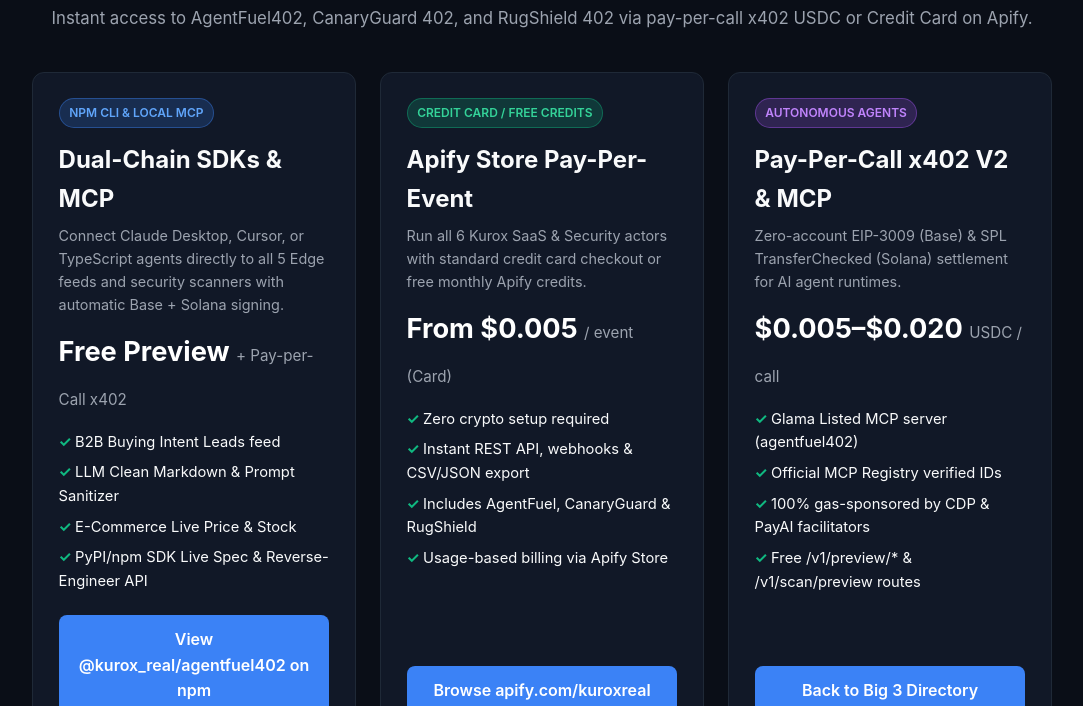
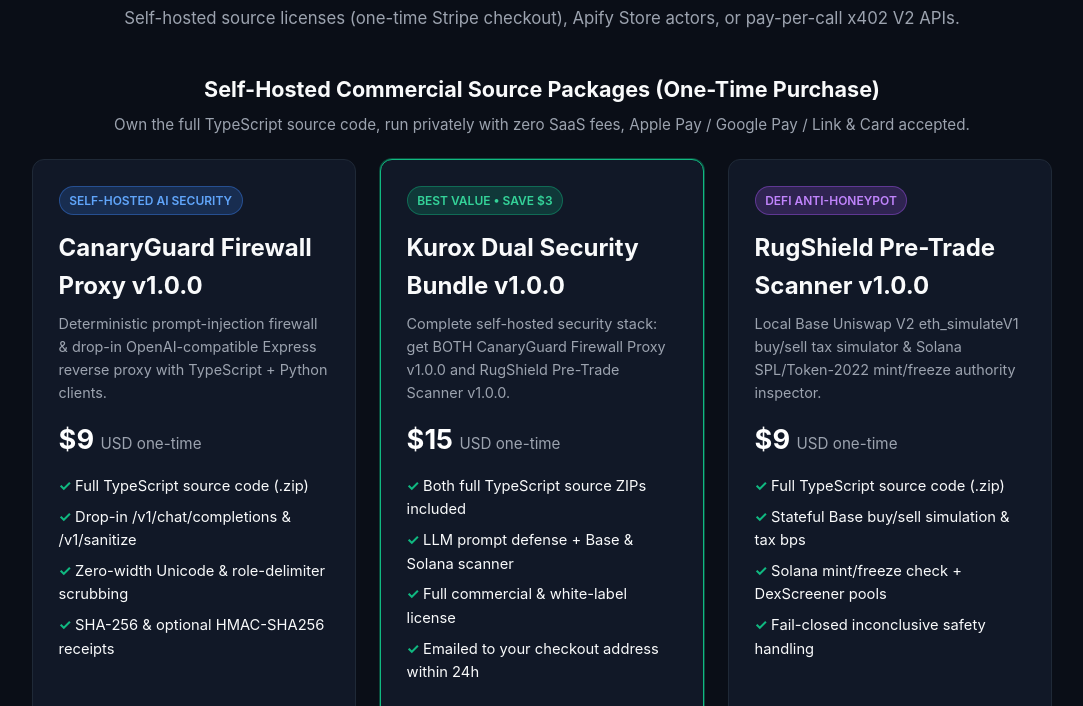
Before and after one commit to ak10082247-max/ak10082247-max.github.io, a plain HTML site: page products.html in a window 1280 px wide. Shown: the part 94-800 px from the top of the page, without its empty margins (98-1181 px from the left). Drawn offline with Linux system fonts and the light colour scheme.

Commit message:
Add / Stripe source bundle checkouts and link from home

```diff
--- a/products.html
+++ b/products.html
@@ -34,6 +34,11 @@
     ul.features li::before { content: "✓ "; color: var(--success); font-weight: bold; }
     .btn { display: block; text-align: center; background: var(--accent); color: white; padding: 0.75rem 1.15rem; border-radius: 8px; text-decoration: none; font-weight: 600; }
     .btn:hover { background: var(--accent-hover); }
+    .btn-gold { background: linear-gradient(135deg, #059669, #0284c7); }
+    .btn-gold:hover { opacity: 0.94; }
+    .card-featured { border-color: #10b981; box-shadow: 0 0 0 1px rgba(16, 185, 129, 0.35); }
+    .section-heading { font-size: 1.35rem; font-weight: 700; margin: 2rem 0 0.4rem; text-align: center; }
+    .section-sub { color: var(--text-muted); font-size: 0.95rem; text-align: center; margin-bottom: 1.4rem; }
     .payment-box { background: #131d31; border: 1px solid #1e3a8a; border-radius: 12px; padding: 1.75rem; }
     .address-card { background: #0b1120; border: 1px solid #1f2937; padding: 1rem; border-radius: 8px; margin-top: 0.75rem; font-family: monospace; font-size: 0.88rem; word-break: break-all; }
     .address-label { font-size: 0.75rem; color: #9ca3af; text-transform: uppercase; margin-bottom: 0.25rem; }
@@ -43,8 +48,64 @@
   <div class="container">
     <header>
       <h1>Kurox Access Tiers &amp; Pricing</h1>
-      <p class="subtitle">Instant access to AgentFuel402, CanaryGuard 402, and RugShield 402 via pay-per-call x402 USDC or Credit Card on Apify.</p>
+      <p class="subtitle">Self-hosted source licenses (one-time Stripe checkout), Apify Store actors, or pay-per-call x402 V2 APIs.</p>
     </header>
+
+    <h2 class="section-heading">Self-Hosted Commercial Source Packages (One-Time Purchase)</h2>
+    <p class="section-sub">Own the full TypeScript source code, run privately with zero SaaS fees, Apple Pay / Google Pay / Link &amp; Card accepted.</p>
+
+    <div class="grid">
+      <div class="card">
+        <div>
+          <span class="badge badge-blue">Self-Hosted AI Security</span>
+          <h2>CanaryGuard Firewall Proxy v1.0.0</h2>
+          <p style="color:#9ca3af;font-size:0.9rem;margin-top:0.4rem;">Deterministic prompt-injection firewall &amp; drop-in OpenAI-compatible Express reverse proxy with TypeScript + Python clients.</p>
+          <div class="price">$9 <span>USD one-time</span></div>
+          <ul class="features">
+            <li>Full TypeScript source code (.zip)</li>
+            <li>Drop-in <code>/v1/chat/completions</code> &amp; <code>/v1/sanitize</code></li>
+            <li>Zero-width Unicode &amp; role-delimiter scrubbing</li>
+            <li>SHA-256 &amp; optional HMAC-SHA256 receipts</li>
+          </ul>
+        </div>
+        <a href="https://buy.stripe.com/cNi28r02SaFj3Na6V3bEA08" class="btn" target="_blank" rel="noopener">Buy Source Pack — $9</a>
+      </div>
+
+      <div class="card card-featured">
+        <div>
+          <span class="badge badge-green">Best Value • Save $3</span>
+          <h2>Kurox Dual Security Bundle v1.0.0</h2>
+          <p style="color:#9ca3af;font-size:0.9rem;margin-top:0.4rem;">Complete self-hosted security stack: get BOTH CanaryGuard Firewall Proxy v1.0.0 and RugShield Pre-Trade Scanner v1.0.0.</p>
+          <div class="price">$15 <span>USD one-time</span></div>
+          <ul class="features">
+            <li>Both full TypeScript source ZIPs included</li>
+            <li>LLM prompt defense + Base &amp; Solana scanner</li>
+            <li>Full commercial &amp; white-label license</li>
+            <li>Emailed to your checkout address within 24h</li>
+          </ul>
+        </div>
+        <a href="https://buy.stripe.com/3cI4gz9Ds9Bf0AYcfnbEA0a" class="btn btn-gold" target="_blank" rel="noopener">Get Both Packages — $15</a>
+      </div>
+
+      <div class="card">
+        <div>
+          <span class="badge badge-purple">DeFi Anti-Honeypot</span>
+          <h2>RugShield Pre-Trade Scanner v1.0.0</h2>
+          <p style="color:#9ca3af;font-size:0.9rem;margin-top:0.4rem;">Local Base Uniswap V2 <code>eth_simulateV1</code> buy/sell tax simulator &amp; Solana SPL/Token-2022 mint/freeze authority inspector.</p>
+          <div class="price">$9 <span>USD one-time</span></div>
+          <ul class="features">
+            <li>Full TypeScript source code (.zip)</li>
+            <li>Stateful Base buy/sell simulation &amp; tax bps</li>
+            <li>Solana mint/freeze check + DexScreener pools</li>
+            <li>Fail-closed inconclusive safety handling</li>
+          </ul>
+        </div>
+        <a href="https://buy.stripe.com/00w14n9Ds5kZerO6V3bEA09" class="btn" target="_blank" rel="noopener">Buy Source Pack — $9</a>
+      </div>
+    </div>
+
+    <h2 class="section-heading">Cloud APIs, npm CLI &amp; Pay-Per-Call Access</h2>
+    <p class="section-sub">Or connect directly to hosted Edge &amp; Render endpoints via Apify Store or x402 V2 USDC.</p>
 
     <div class="grid">
       <div class="card">
```
Also changed, not shown: index.html (+1 -0 lines).
